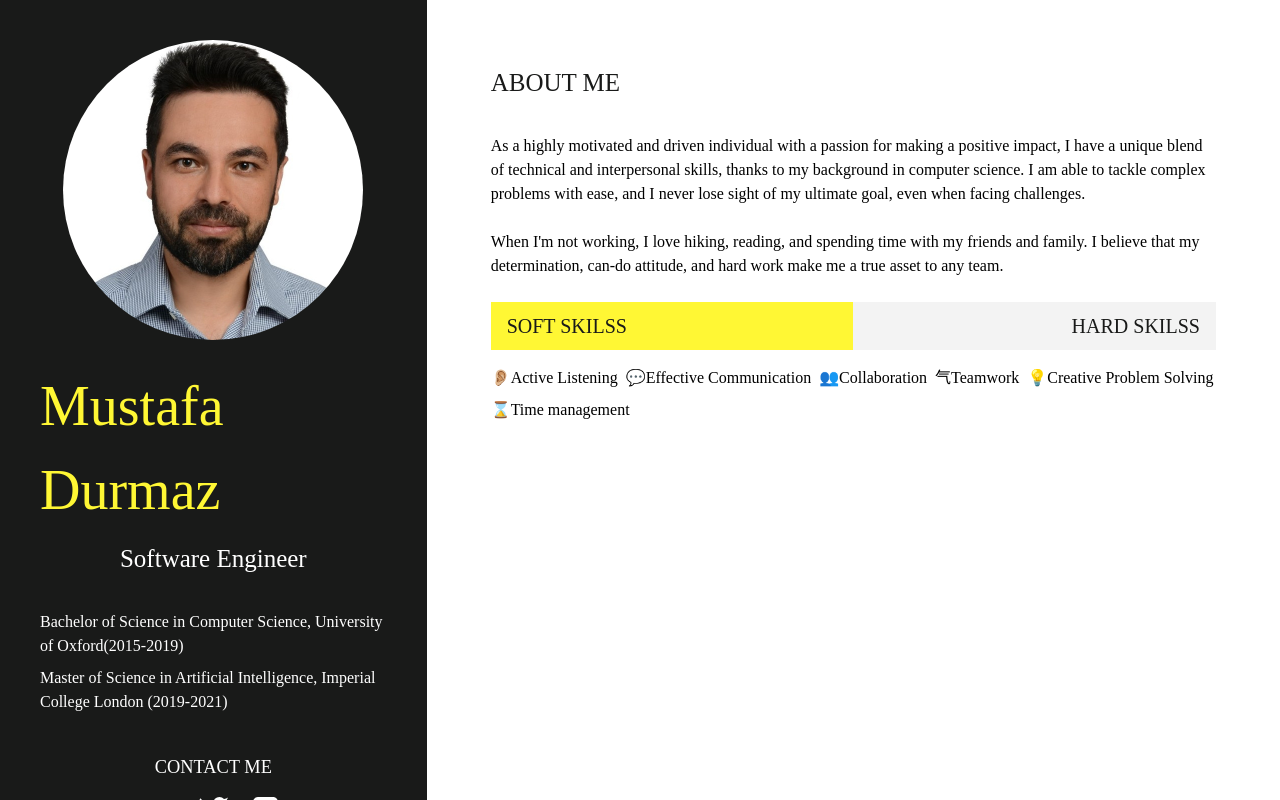
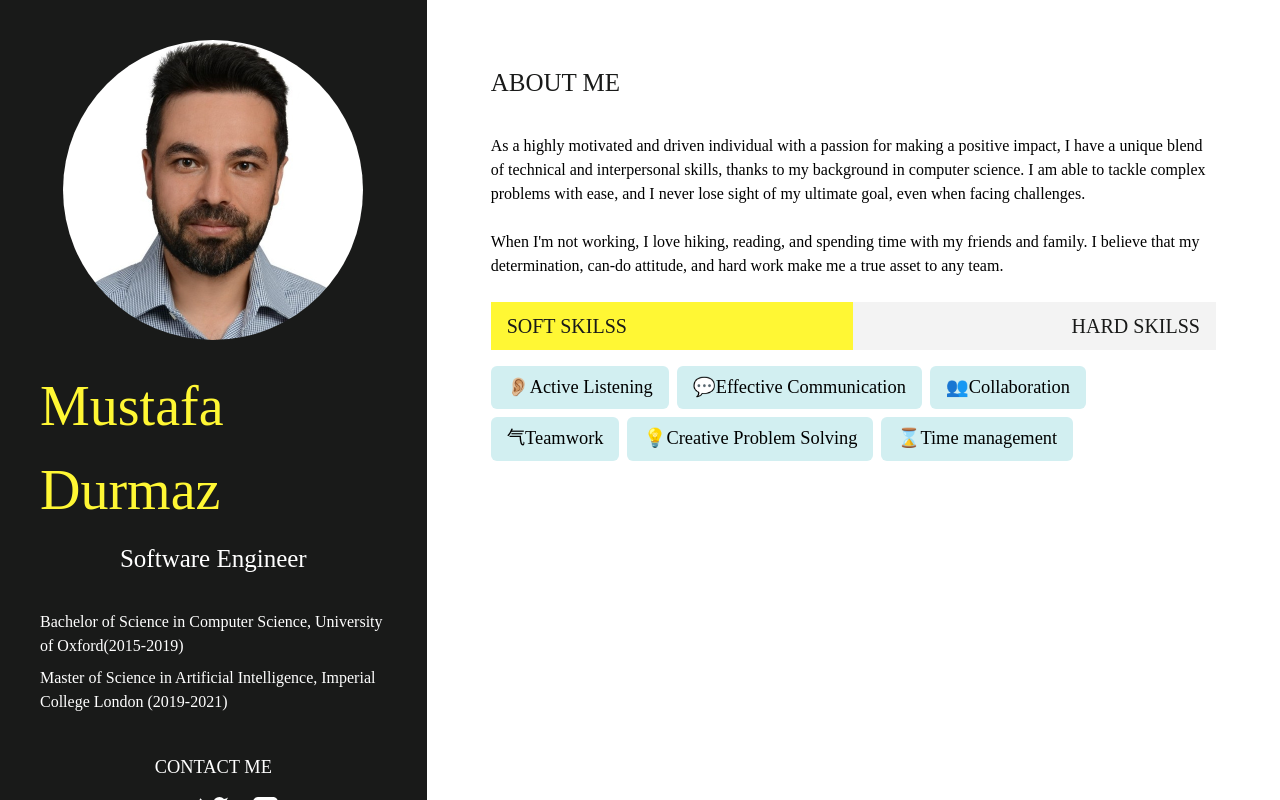
Before and after one commit to mustafadurmaz/Nextjs-Resume-App, a Next.js app: page / in a window 1280 px wide. Built offline with nearby package versions, Linux system fonts and the light colour scheme.

Commit message:
Skills page css

```diff
--- a/app/component/skills.jsx
+++ b/app/component/skills.jsx
@@ -26,8 +26,8 @@ const Skills = ({ data }) => {
     <div>
       {tabs}
       <ul className="flex flex-row flex-wrap content-start list-none py-4 gap-2">
-        {data[activeTab].map((item) => (
-          <li>
+        {data[activeTab].map((item, index) => (
+          <li key={index} className="skill">
             <span>{item.icon}</span>
             {item.text}
           </li>
--- a/app/global.css
+++ b/app/global.css
@@ -42,3 +42,7 @@ main h2{
 .btn{
     @apply w-1/2 h-12 text-black font-display uppercase text-xl px-4
 }
+
+.skill{
+    @apply bg-green-light text-lg py-2 px-4 w-fit rounded-md
+}
```
